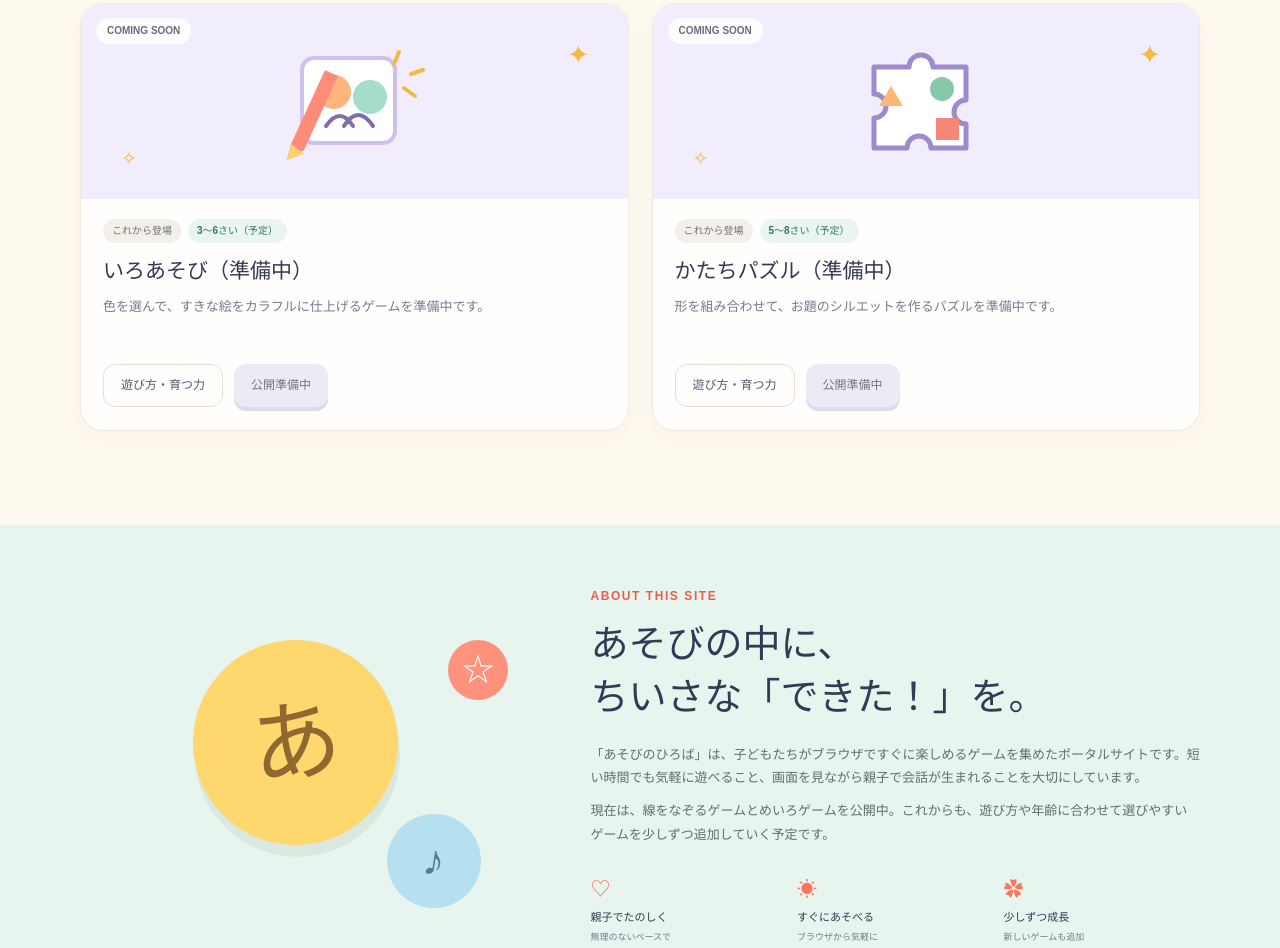
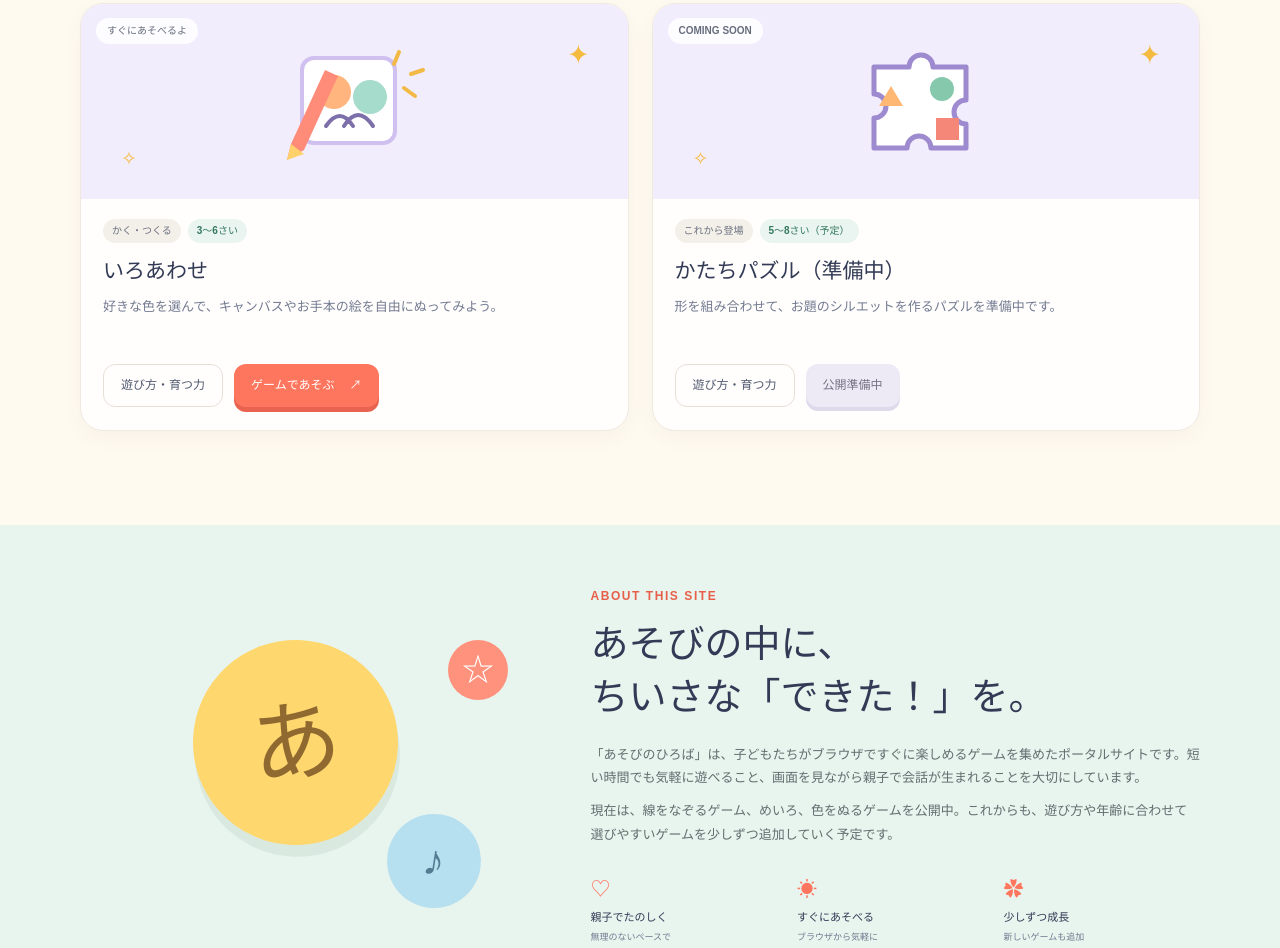
Before and after one commit to hosoden/Portal, a plain HTML site: page index.html in a window 1280 px wide. Shown: the part 1514-2462 px from the top of the page. Drawn offline with Linux system fonts and the light colour scheme.

Commit message:
"いろあそび"を実装

```diff
--- a/index.html
+++ b/index.html
@@ -28,7 +28,7 @@
         <div class="hero-copy">
           <p class="eyebrow"><span aria-hidden="true">✦</span> あそんで、ためそう！</p>
           <h1 id="hero-title">きょうは なにして<br><span>あそぼう？</span></h1>
-          <p class="hero-description">なぞって、めいろを進んで。おうちで気軽に楽しめる、子ども向けゲームを集めました。</p>
+          <p class="hero-description">なぞって、めいろを進んで、色をぬって。おうちで気軽に楽しめる、子ども向けゲームを集めました。</p>
           <a class="button button-primary hero-button" href="#games">ゲームをえらぶ <span aria-hidden="true">↓</span></a>
           <p class="hero-note">保護者の方といっしょにお楽しみください</p>
         </div>
@@ -94,7 +94,7 @@
             <p class="eyebrow">ABOUT THIS SITE</p>
             <h2 id="about-title">あそびの中に、<br>ちいさな「できた！」を。</h2>
             <p>「あそびのひろば」は、子どもたちがブラウザですぐに楽しめるゲームを集めたポータルサイトです。短い時間でも気軽に遊べること、画面を見ながら親子で会話が生まれることを大切にしています。</p>
-            <p>現在は、線をなぞるゲームとめいろゲームを公開中。これからも、遊び方や年齢に合わせて選びやすいゲームを少しずつ追加していく予定です。</p>
+            <p>現在は、線をなぞるゲーム、めいろ、色をぬるゲームを公開中。これからも、遊び方や年齢に合わせて選びやすいゲームを少しずつ追加していく予定です。</p>
             <div class="about-values">
               <div><span aria-hidden="true">♡</span><strong>親子でたのしく</strong><small>無理のないペースで</small></div>
               <div><span aria-hidden="true">☀</span><strong>すぐにあそべる</strong><small>ブラウザから気軽に</small></div>
--- a/js/games.js
+++ b/js/games.js
@@ -51,26 +51,29 @@ window.games = [
     parentTip: "行き止まりも大切な発見です。「次はどっちへ行ってみよう？」と声をかけてみてください。"
   },
   {
-    id: "coming-color",
-    title: "いろあそび（準備中）",
-    subtitle: "Color Play",
-    category: "coming-soon",
-    categoryLabel: "これから登場",
-    ageLabel: "3〜6さい（予定）",
+    id: "iroawase",
+    title: "いろあわせ",
+    subtitle: "Iroawase",
+    category: "creative",
+    categoryLabel: "かく・つくる",
+    ageLabel: "3〜6さい",
     ageMin: 3,
     ageMax: 6,
     icon: "color",
-    status: "coming-soon",
-    description: "色を選んで、すきな絵をカラフルに仕上げるゲームを準備中です。",
+    status: "available",
+    url: "https://hosoden.github.io/Iroawase/",
+    description: "好きな色を選んで、キャンバスやお手本の絵を自由にぬってみよう。",
     howTo: [
-      "このゲームは現在準備中です。公開したら、色を選ぶところから遊べる予定です。",
-      "好きな色を組み合わせて、自分だけの絵を作る遊びを計画しています。"
+      "ゲームを開き、お手本を選ぶか、白紙のキャンバスで絵を描きます。",
+      "好きな色を選び、指やマウスでぬりたいところを選びます。",
+      "色を組み合わせて、自分だけのカラフルな絵を仕上げましょう。"
     ],
     skills: [
       "色の違いや組み合わせに気づき、色彩感覚を楽しみながら育みます。",
-      "好きな色を選ぶ経験を通して、自分のイメージを表現する力につながります。"
+      "好きな色や模様を選ぶ体験が、自分のイメージを表現する力につながります。",
+      "指やマウスを動かして自由に描くことで、手と目の協応や操作の練習になります。"
     ],
-    parentTip: "対象年齢や遊び方は、ゲーム公開時にあらためてご案内します。"
+    parentTip: "お子さまの好きな色や、ぬった部分について一緒に話してみてください。"
   },
   {
     id: "coming-shape",
```
